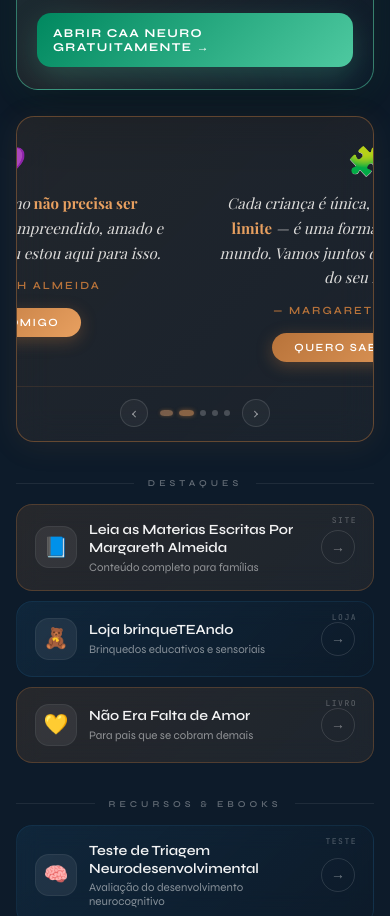
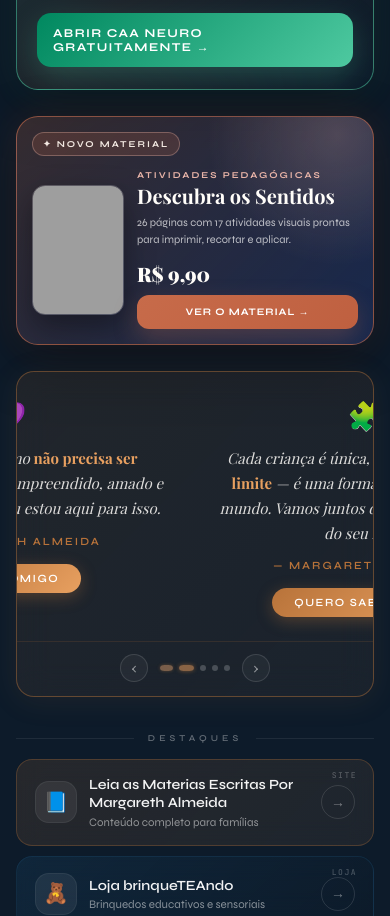
Before and after one commit to andreajoa/linktr.ee-margareth, a plain HTML site: page index.html in a window 390 px wide. Shown: the part 1015-1931 px from the top of the page. Drawn offline with nearby package versions, Linux system fonts and the light colour scheme; grey boxes are pictures that could not be loaded; a web font is replaced by a local one.

Commit message:
Destaca material Descubra os Sentidos

```diff
--- a/index.html
+++ b/index.html
@@ -402,6 +402,115 @@ body{
   box-shadow:0 10px 30px rgba(78,201,160,0.26);
 }
 
+/* === MATERIAL EM DESTAQUE === */
+.product-feature{
+  display:block;
+  margin:0 0 26px;
+  padding:18px;
+  border-radius:22px;
+  text-decoration:none;
+  position:relative;
+  overflow:hidden;
+  background:
+    radial-gradient(circle at 90% 8%,rgba(232,180,168,0.22),transparent 34%),
+    linear-gradient(135deg,rgba(199,107,74,0.22),rgba(27,45,91,0.72));
+  border:1px solid rgba(199,107,74,0.62);
+  box-shadow:0 18px 55px rgba(0,0,0,0.42),0 0 38px rgba(199,107,74,0.16);
+  opacity:0;
+  animation:up 0.7s 0.64s ease forwards;
+  transition:transform 0.35s ease,box-shadow 0.35s ease,border-color 0.35s ease;
+}
+.product-feature:hover{
+  transform:translateY(-4px) scale(1.01);
+  border-color:rgba(232,180,168,0.88);
+  box-shadow:0 24px 72px rgba(0,0,0,0.5),0 0 50px rgba(199,107,74,0.24);
+}
+.product-feature__tag{
+  display:inline-flex;
+  align-items:center;
+  gap:6px;
+  margin-bottom:14px;
+  padding:6px 10px;
+  border-radius:999px;
+  background:rgba(199,107,74,0.18);
+  border:1px solid rgba(232,180,168,0.34);
+  color:#F2E8E1;
+  font-size:9px;
+  font-weight:800;
+  letter-spacing:2px;
+  text-transform:uppercase;
+}
+.product-feature__content{
+  display:grid;
+  grid-template-columns:112px minmax(0,1fr);
+  gap:18px;
+  align-items:center;
+}
+.product-feature__cover{
+  width:112px;
+  aspect-ratio:700 / 990;
+  object-fit:cover;
+  border-radius:13px;
+  border:1px solid rgba(255,255,255,0.22);
+  box-shadow:0 12px 30px rgba(0,0,0,0.38);
+}
+.product-feature__eyebrow{
+  color:#E8B4A8;
+  font-size:9px;
+  font-weight:700;
+  letter-spacing:2px;
+  text-transform:uppercase;
+  margin-bottom:5px;
+}
+.product-feature__title{
+  font-family:'Playfair Display',serif;
+  color:#FFFDF9;
+  font-size:24px;
+  line-height:1.05;
+  margin-bottom:8px;
+}
+.product-feature__copy{
+  color:rgba(255,255,255,0.7);
+  font-size:12px;
+  line-height:1.55;
+  margin-bottom:12px;
+}
+.product-feature__bottom{
+  display:flex;
+  align-items:center;
+  gap:12px;
+}
+.product-feature__price{
+  color:#FFFDF9;
+  font-family:'Playfair Display',serif;
+  font-size:22px;
+  font-weight:900;
+  white-space:nowrap;
+}
+.product-feature__btn{
+  flex:1;
+  min-width:0;
+  padding:11px 12px;
+  border-radius:12px;
+  background:linear-gradient(135deg,#C76B4A,#BF6040);
+  color:#fff;
+  text-align:center;
+  font-size:10px;
+  font-weight:800;
+  letter-spacing:0.9px;
+  text-transform:uppercase;
+  box-shadow:0 10px 24px rgba(199,107,74,0.28);
+}
+@media(max-width:430px){
+  .product-feature{padding:15px}
+  .product-feature__content{grid-template-columns:92px minmax(0,1fr);gap:13px}
+  .product-feature__cover{width:92px}
+  .product-feature__title{font-size:20px}
+  .product-feature__copy{font-size:11px}
+  .product-feature__bottom{align-items:stretch;flex-direction:column;gap:8px}
+  .product-feature__price{font-size:20px}
+}
+
 /* === CAROUSEL === */
 .carousel-wrap{
   position:relative;
@@ -792,6 +901,24 @@ body{
   </a>
 
 
+  <!-- MATERIAL EM DESTAQUE -->
+  <a href="https://descobrindo-os-cinco-sentidos.vercel.app/" class="product-feature" target="_blank" rel="noopener" aria-label="Conhecer o material Descubra os Sentidos">
+    <div class="product-feature__tag">✦ Novo material</div>
+    <div class="product-feature__content">
+      <img class="product-feature__cover" src="https://descobrindo-os-cinco-sentidos.vercel.app/previews/capa.webp" alt="Capa do material Descubra os Sentidos" loading="lazy" decoding="async">
+      <div>
+        <div class="product-feature__eyebrow">Atividades pedagógicas</div>
+        <h2 class="product-feature__title">Descubra os Sentidos</h2>
+        <p class="product-feature__copy">26 páginas com 17 atividades visuais prontas para imprimir, recortar e aplicar.</p>
+        <div class="product-feature__bottom">
+          <strong class="product-feature__price">R$ 9,90</strong>
+          <span class="product-feature__btn">Ver o material →</span>
+        </div>
+      </div>
+    </div>
+  </a>
+
+
   <!-- CAROUSEL NO TOPO -->
   <div class="carousel-wrap" id="carousel">
     <div class="carousel-track" id="carouselTrack">
@@ -1097,7 +1224,7 @@ body{
     requestAnimationFrame(loop);
   }
   loop();
-  document.querySelectorAll('.lnk,.soc,.pill,.wa-float').forEach(el=>{
+  document.querySelectorAll('.lnk,.soc,.pill,.product-feature,.wa-float').forEach(el=>{
     el.addEventListener('mouseenter',()=>{
       ring.style.transform='translate(-50%,-50%) scale(1.8)';
       ring.style.borderColor='rgba(184,115,58,0.5)';
```
